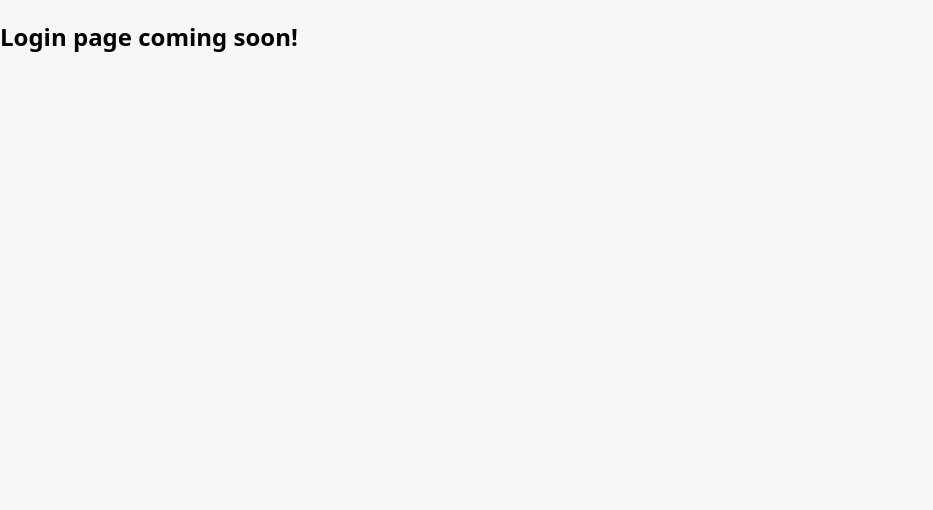
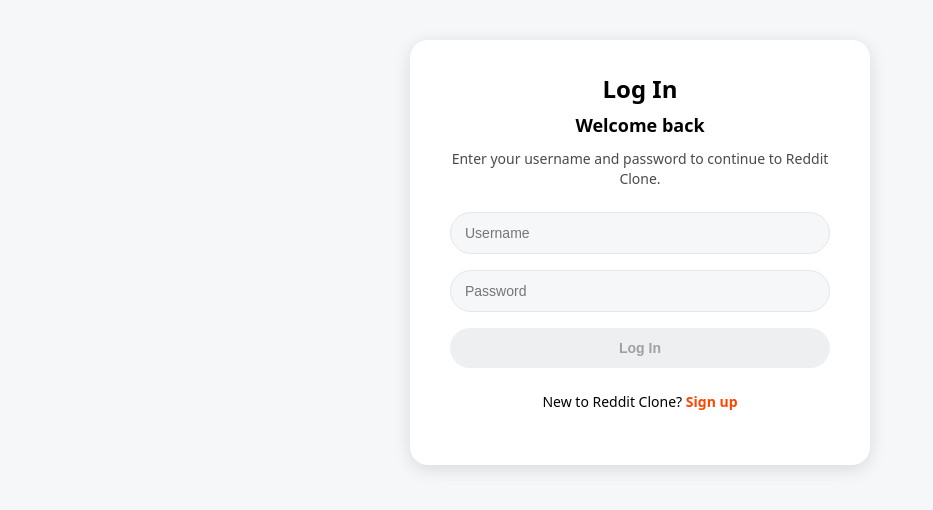
Before and after one commit to mariamtarek7115/reddit-clone-fall25, a React (Create React App) app in the folder frontend/: page /login in a window 1280 px wide. Shown: the top 510 px of the page, without its empty margins (0-933 px from the left). Built offline with nearby package versions, Linux system fonts and the light colour scheme.

Commit message:
frontend login

```diff
--- /dev/null
+++ b/frontend/src/pages/Login.css
@@ -0,0 +1,113 @@
+/* Same background as signup */
+body {
+  margin: 0;
+  font-family: system-ui, -apple-system, BlinkMacSystemFont, "Segoe UI",
+    sans-serif;
+  background: #f5f7f8;
+}
+
+/* Main login card */
+.login_main {
+  max-width: 460px;
+  margin: 40px auto;
+  padding: 32px 40px 40px;
+  background: #ffffff;
+  border-radius: 18px;
+  box-shadow: 0 4px 18px rgba(0, 0, 0, 0.12);
+  box-sizing: border-box;
+}
+
+/* Titles */
+.login_main h1 {
+  margin-top: 0;
+  margin-bottom: 8px;
+  font-size: 24px;
+  font-weight: 700;
+  text-align: center;
+}
+
+.login_main h2 {
+  margin: 0 0 12px;
+  font-size: 18px;
+  font-weight: 600;
+  text-align: center;
+}
+
+/* Intro text */
+.login_main .intro {
+  margin: 0 0 24px;
+  font-size: 14px;
+  line-height: 1.4;
+  color: #4a4a4a;
+  text-align: center;
+}
+
+/* Form layout */
+.login_main form {
+  display: flex;
+  flex-direction: column;
+}
+
+/* Inputs */
+.login_main input {
+  width: 100%;
+  padding: 12px 14px;
+  margin-bottom: 16px;
+  border-radius: 999px;
+  border: 1px solid #e6e6e6;
+  background: #f5f7f8;
+  font-size: 14px;
+  box-sizing: border-box;
+  outline: none;
+}
+
+.login_main input:focus {
+  border-color: #0079d3;
+  background: #ffffff;
+}
+
+/* Error text */
+.error_text {
+  font-size: 13px;
+  color: #d00000;
+  margin-top: -8px;
+  margin-bottom: 12px;
+}
+
+/* Red button like signup */
+.login_main button {
+  width: 100%;
+  padding: 12px 14px;
+  border-radius: 999px;
+  border: none;
+  font-size: 14px;
+  font-weight: 600;
+  cursor: pointer;
+  background: #ff4500;
+  color: #ffffff;
+  transition: background 0.15s ease;
+}
+
+.login_main button:hover:not(:disabled) {
+  background: #ff5722;
+}
+
+.login_main button:disabled {
+  background: #edeff1;
+  color: #a0a0a0;
+  cursor: not-allowed;
+}
+
+/* Bottom text */
+.login_main .ending {
+  margin-top: 24px;
+  font-size: 14px;
+  text-align: center;
+}
+
+/* Link back to signup */
+.signup_link {
+  color: #ff4500;
+  font-weight: 600;
+  cursor: pointer;
+}
--- a/frontend/src/pages/Login.jsx
+++ b/frontend/src/pages/Login.jsx
@@ -1,8 +1,68 @@
-// src/pages/Login.jsx
-import React from "react";
+
+import React, { useState } from "react";
+import { useNavigate } from "react-router-dom";
+import "./Login.css";
 
 function Login() {
-  return <h2>Login page coming soon!</h2>;
+   const [username, setUsername] = useState("");
+  const [password, setPassword] = useState("");
+   const [error, setError] = useState("");
+  const navigate = useNavigate();
+
+  const handleLogin = (e) => {
+    e.preventDefault();
+    setError("");
+
+    if (!username || !password) {
+      setError("Username and password are required.");
+      return;
+    }
+     // TODO: replace with real API call later
+     console.log("Logging in with:", { username, password });
+     // For now just simulate success:
+    // navigate("/");
+  };
+    const isValid = username.trim() && password;
+    return (
+    <div className="login_main">
+      <h1>Log In</h1>
+      <h2>Welcome back</h2>
+
+      <p className="intro">
+        Enter your username and password to continue to Reddit Clone.
+      </p>
+
+      <form onSubmit={handleLogin}>
+        <input
+          type="text"
+          placeholder="Username"
+          value={username}
+          onChange={(e) => setUsername(e.target.value)}
+        />
+
+        <input
+          type="password"
+          placeholder="Password"
+          value={password}
+          onChange={(e) => setPassword(e.target.value)}
+        />
+
+        {error && <p className="error_text">{error}</p>}
+
+        <button type="submit" disabled={!isValid}>
+          Log In
+        </button>
+      </form>
+
+      <p className="ending">
+        New to Reddit Clone?{" "}
+        <span className="signup_link" onClick={() => navigate("/signup")}>
+          Sign up
+        </span>
+      </p>
+    </div>
+  );
 }
 
+
 export default Login;
--- a/frontend/src/pages/Signup.css
+++ b/frontend/src/pages/Signup.css
@@ -100,3 +100,57 @@
   font-weight: 700;
   text-align: center;
 }
+/* Darkened background behind the dialog */
+.dialog_overlay {
+  position: fixed;
+  top: 0;
+  left: 0;
+  width: 100%;
+  height: 100%;
+  background: rgba(0, 0, 0, 0.55);
+  display: flex;
+  align-items: center;
+  justify-content: center;
+  z-index: 999;
+}
+
+/* White dialog box */
+.dialog_box {
+  background: white;
+  padding: 22px 28px;
+  border-radius: 12px;
+  width: 90%;
+  max-width: 360px;
+  text-align: center;
+  box-shadow: 0 6px 25px rgba(0, 0, 0, 0.25);
+  animation: fadeIn 0.2s ease-in-out;
+}
+
+/* Dialog text */
+.dialog_box p {
+  font-size: 16px;
+  margin-bottom: 18px;
+  white-space: pre-line; /* keeps \n new lines */
+}
+
+/* Close button */
+.dialog_close {
+  background: #ff4500;
+  color: white;
+  border: none;
+  padding: 10px 16px;
+  font-size: 14px;
+  font-weight: 600;
+  border-radius: 8px;
+  cursor: pointer;
+}
+
+.dialog_close:hover {
+  background: #ff5722;
+}
+
+/* Smooth animation */
+@keyframes fadeIn {
+  from { opacity: 0; transform: scale(0.9); }
+  to { opacity: 1; transform: scale(1); }
+}
--- a/frontend/src/pages/Signup.jsx
+++ b/frontend/src/pages/Signup.jsx
@@ -7,44 +7,54 @@
   const [username, setUsername] = useState("");
   const [password, setPassword] = useState("");
 
+  const [dialogMessage, setDialogMessage] = useState(""); // NEW — message for dialog
+  const [showDialog, setShowDialog] = useState(false);    // NEW — toggle dialog
+
   const navigate = useNavigate();
 
-  const handleSignup = () => {
+  const openDialog = (msg) => {
+    setDialogMessage(msg);
+    setShowDialog(true);
+  };
+
+  const closeDialog = () => {
+    setShowDialog(false);
+    setDialogMessage("");
+  };
+
+  const handleSignup = async () => {
     if (!username) {
-      alert("Username is required");
+      openDialog("Username is required");
       return;
     }
     if (!password) {
-      alert("Password is required");
+      openDialog("Password is required");
       return;
     }
 
-    // Fixed regex: Added .* to each lookahead
-    const passwordRegex = /^(?=.*[a-z])(?=.*[A-Z])(?=.*\d)(?=.*[!@#$%^&*]).{8,}$/;
+    const passwordRegex =
+      /^(?=.*[a-z])(?=.*[A-Z])(?=.*\d)(?=.*[!@#$%^&*]).{8,}$/;
     if (!passwordRegex.test(password)) {
-      alert(
-        "Password must be at least 8 characters and include:\n- lowercase\n- uppercase\n- number\n- special character"
+      openDialog(
+        "Password must be at least 8 characters and include:\n• lowercase\n• uppercase\n• number\n• special character"
       );
       return;
     }
 
-    // SUCCESS! Simulate signup + auto login
-    alert("Account created successfully!");
-    navigate("/");  // This will now take you to the Home page you just created
-
-    //HANDLE API
+    // EXAMPLE: after API later
+    openDialog("Account created successfully!");
+    // navigate("/");
   };
 
   const isValid = username.trim() && password;
 
   return (
     <div className="signup_main">
-        <h1>Sign Up</h1>
+      <h1>Sign Up</h1>
       <h2>Create your username and password</h2>
 
       <p className="intro">
-        Reddit is anonymous, so your username is what you’ll go by here. Choose
-        wisely—because once you get a name, you can’t change it.
+        Reddit is anonymous, so your username is what you’ll go by here.
       </p>
 
       <input
@@ -67,13 +77,20 @@
 
       <p className="ending">
         Already a Reddit user?{" "}
-        <span
-          style={{ color: "blue", cursor: "pointer" }}
-          onClick={() => navigate("/login")}
-        >
+        <span className="login_link" onClick={() => navigate("/login")}>
           Log in
         </span>
       </p>
+
+      {/* 🔥 CUSTOM MODAL DIALOG */}
+      {showDialog && (
+        <div className="dialog_overlay">
+          <div className="dialog_box">
+            <p>{dialogMessage}</p>
+            <button className="dialog_close" onClick={closeDialog}>Close</button>
+          </div>
+        </div>
+      )}
     </div>
   );
 }
```
